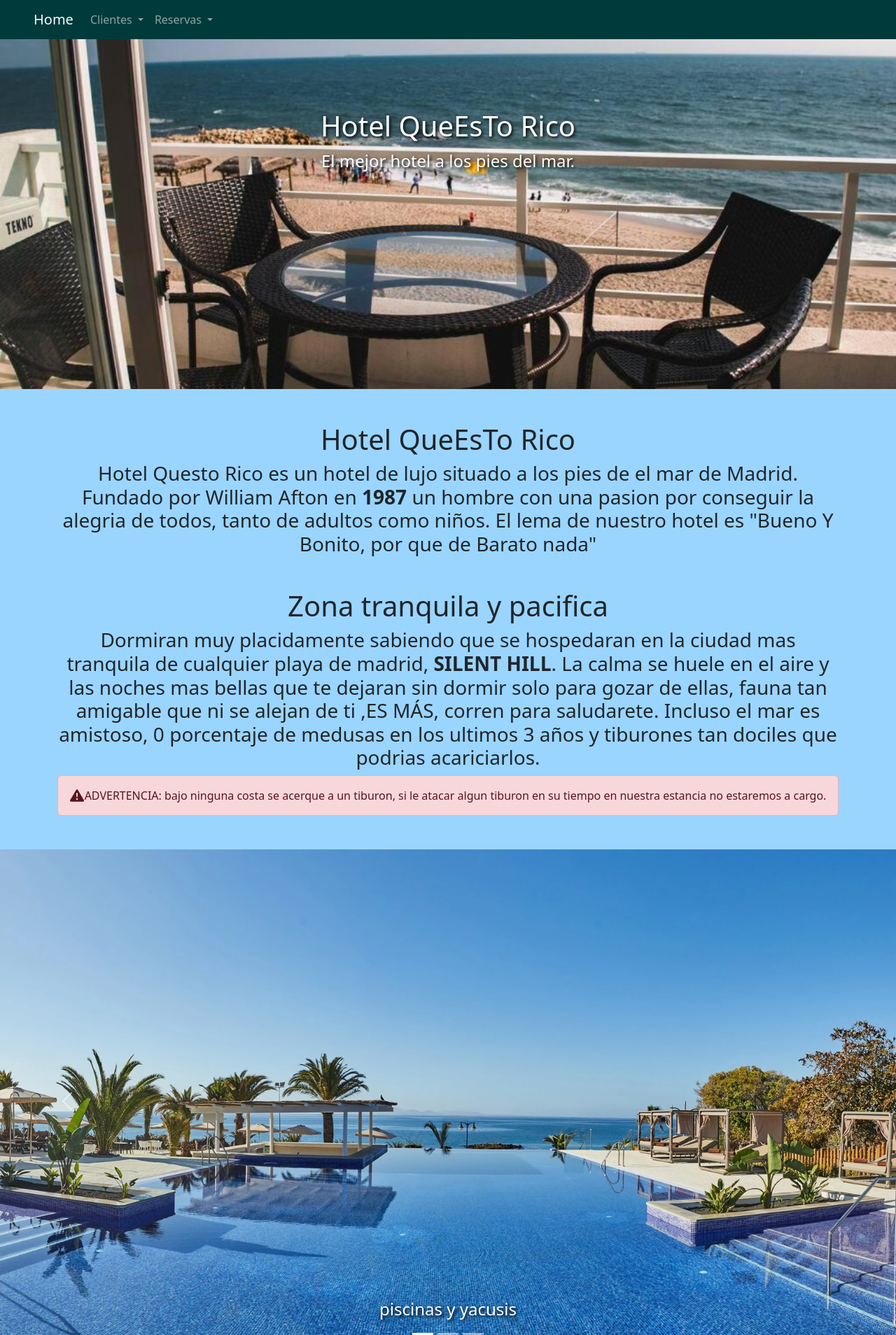
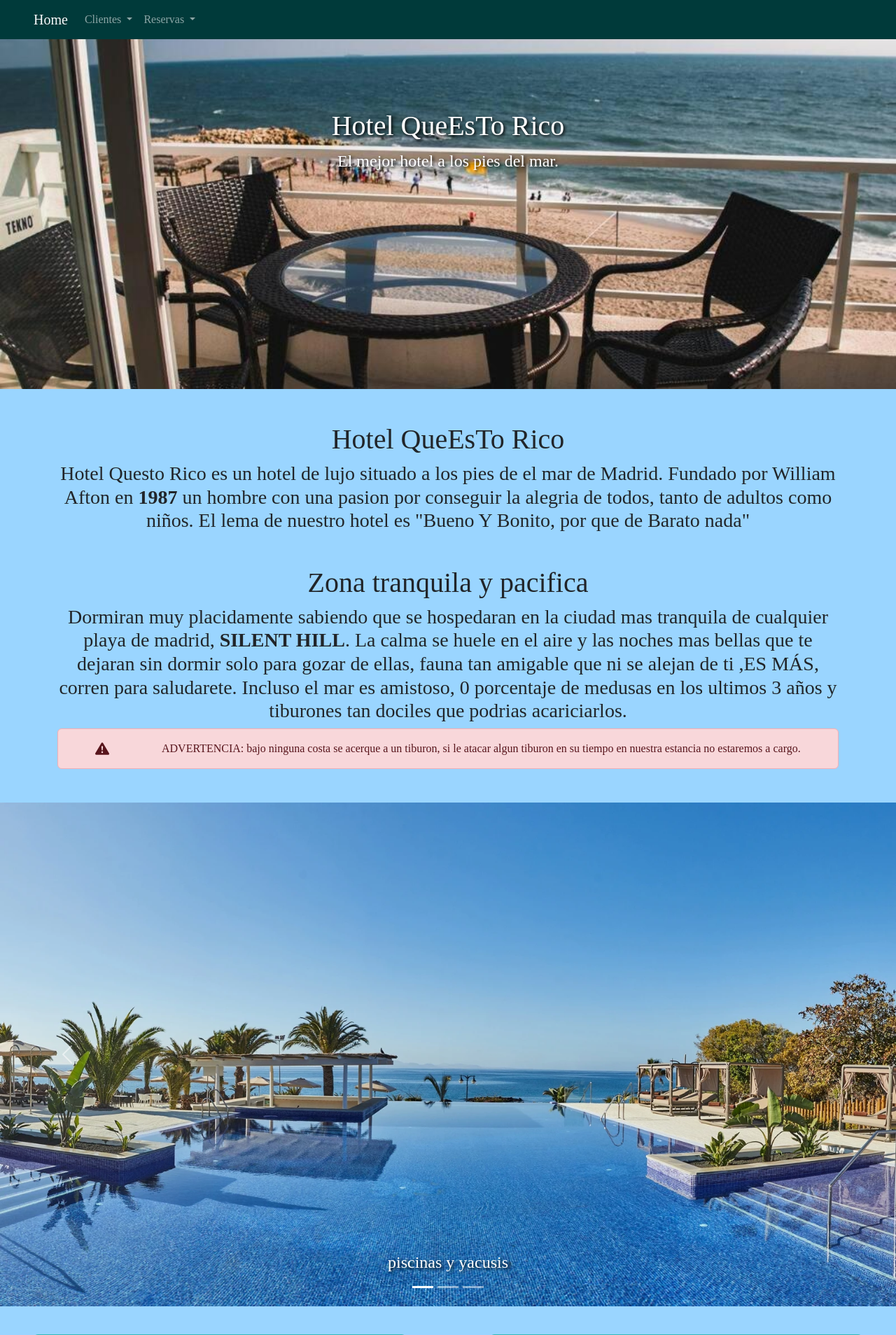
Before and after one commit to Miguel-G-Garcia/proyecto_hlc, a PHP site: page / in a window 1280 px wide. Shown: the top 1908 px of the page at 70% size. Run offline with PHP 8.4, Linux system fonts and the light colour scheme.

Commit message:
dddddddd

```diff
--- a/www/hlc/Css.css
+++ b/www/hlc/Css.css
@@ -1,5 +1,12 @@
 #myCarousel {
   width: 75%;
+}
+
+@font-face {
+  font-family: 'Roboto Slab';
+  src: url('RobotoSlab-Regular.ttf') format('ttf');
+  font-style: normal;
+  font-weight: 400;
 }
 
 #contenedor {
@@ -11,7 +18,7 @@
 }
 
 #portrait-bakcground {
-  background-image: url("img/portada.jpg");
+  background-image: url("./portada.jpg");
   background-size: cover;
   background-position: center;
   height: 500px;
@@ -68,9 +75,7 @@ form > *{
   --bs-light: #9ad5ff;
   --bs-dark: #003a3a;
 }
-.card{
-  max-width: 800px;
-}
+
 .toast > *{
   background-color: var(--bs-secondary);
 }
@@ -84,6 +89,7 @@ form > *{
 
 body {
   background-color: var(--bs-light);
+  font-family: 'Roboto Slab';
 }
 
 .card {
```
Also changed, not shown: www/hlc/RobotoSlab-Regular.ttf (added).
